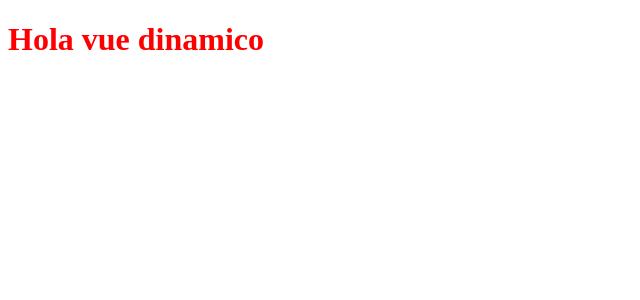
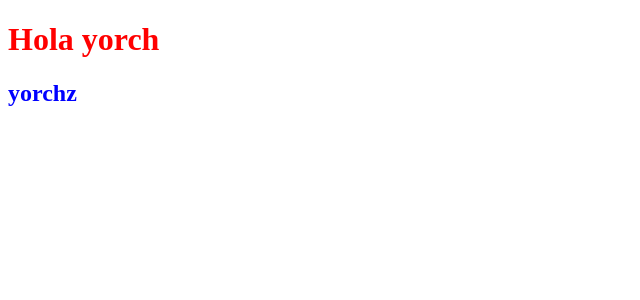
Before and after one commit to yorch-cc/Capacitacion-VUE, a Vue app in the folder vue-project/: page / in a window 1280 px wide. Shown: the top 300 px of the page, without its empty margins (0-640 px from the left). Built offline with nearby package versions, Linux system fonts and the light colour scheme.

Commit message:
feat(App.vue): ✨ add v-bind style binding with styleColor variable

```diff
--- a/vue-project/src/App.vue
+++ b/vue-project/src/App.vue
@@ -1,9 +1,11 @@
 <script setup>
-const name = 'vue dinamico'
+const name = 'yorch'
+const styleColor = 'color: blue';
 </script>
 
 <template>
   <h1>Hola {{ name }}</h1>
+  <h2 :style=" styleColor ">yorchz</h2>
 </template>
 
 <style>
```
